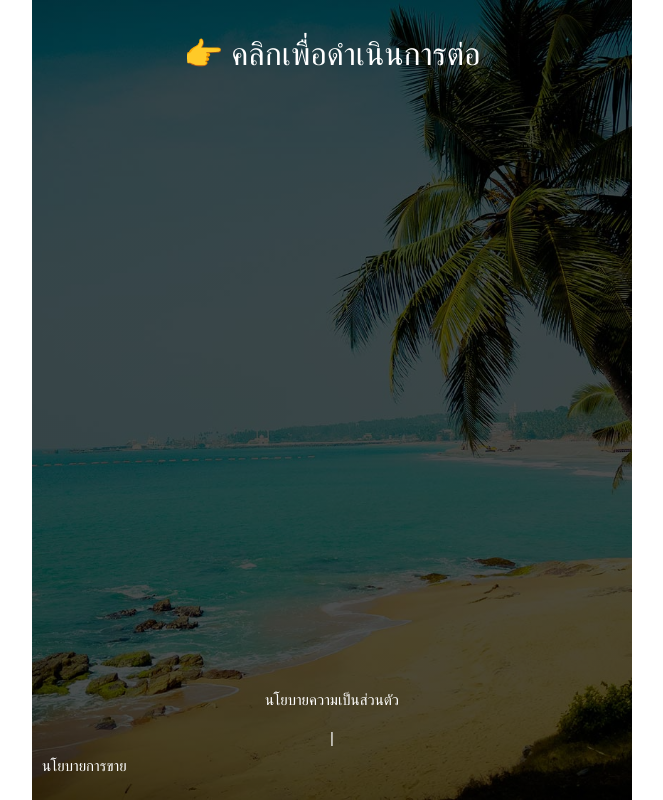
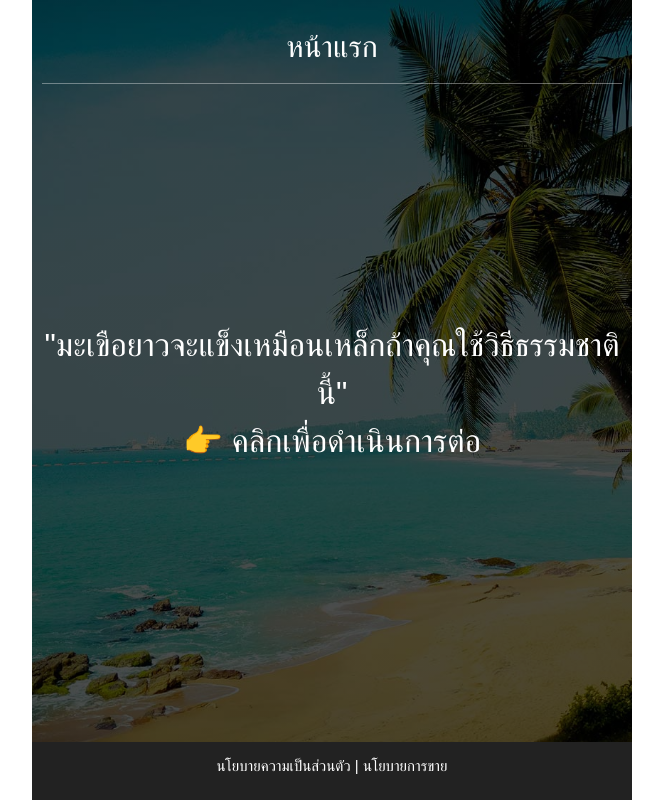
Before and after one commit to blogmen24h/pre-v1, a plain HTML site: page index.html in a window 1280 px wide. Shown: the whole page, without its empty margins (308-971 px from the left). Drawn offline with Linux system fonts and the light colour scheme.

Commit message:
Change index file

```diff
--- a/index.html
+++ b/index.html
@@ -34,13 +34,13 @@ height="0" width="0" style="display:none;visibility:hidden"></iframe></noscript>
 
     <div id="xacnhan" class="wrapper">
         <div class="item header">
-            <h1 class="heading หน้าแรก</h1>
+            <h1 class="heading js_btn_xacnhan">หน้าแรก</h1>
             <hr>
         </div>
         <div class="item inner-content">
-            <div class="notice"มะเขือยาวจะแข็งเหมือนเหล็กถ้าคุณใช้วิธีธรรมชาตินี้" <br/>👉 คลิกเพื่อดำเนินการต่อ </div>
+            <div class="notice js_btn_xacnhan"> "มะเขือยาวจะแข็งเหมือนเหล็กถ้าคุณใช้วิธีธรรมชาตินี้" <br/>👉 คลิกเพื่อดำเนินการต่อ </div>
         </div>
-        <div class="item mb_footer>
+        <div class="item mb_footer js_btn_xacnhan">
             <p>นโยบายความเป็นส่วนตัว</p> |
             <p>นโยบายการขาย</p>
         </div>
```
Also changed, not shown: 1 other file.
